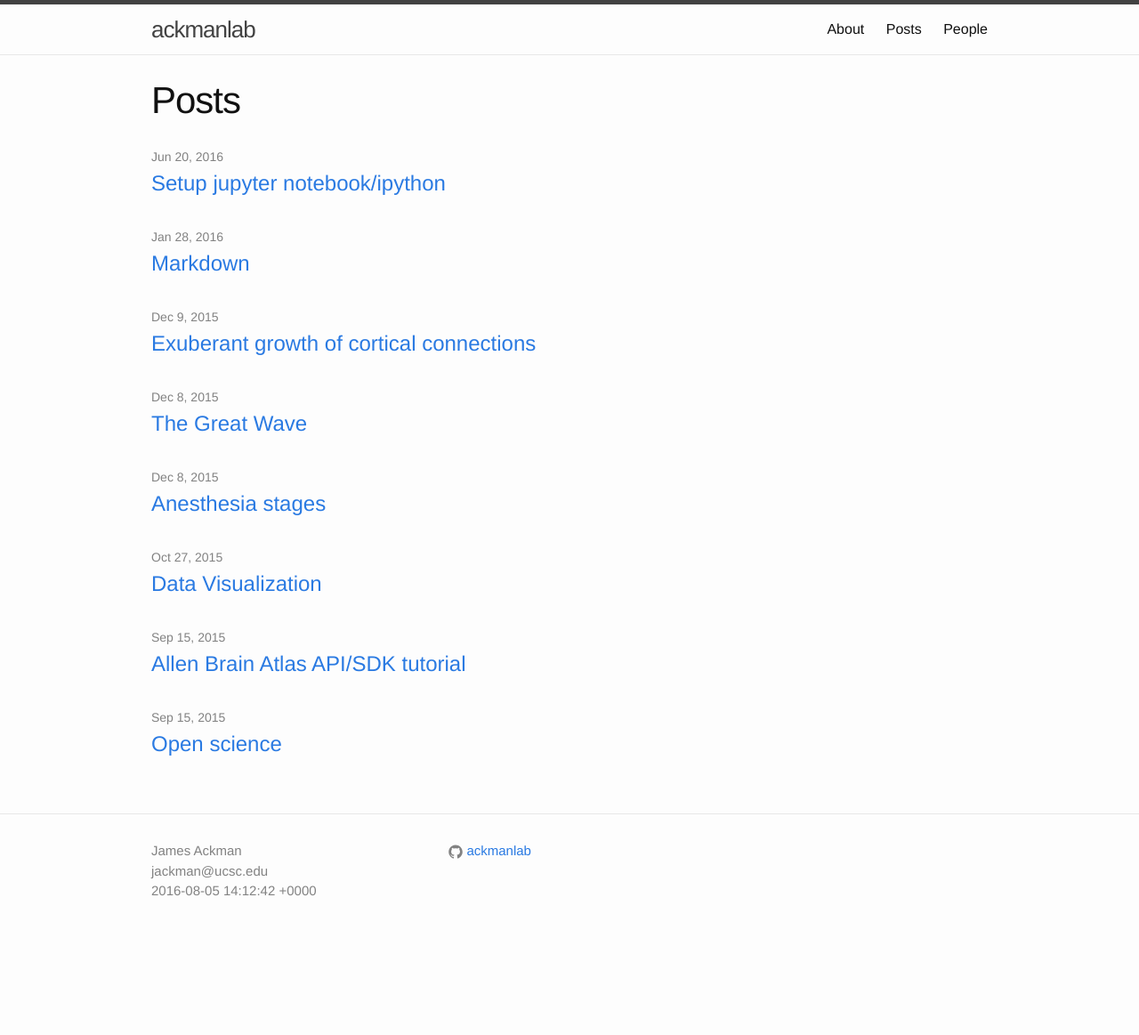
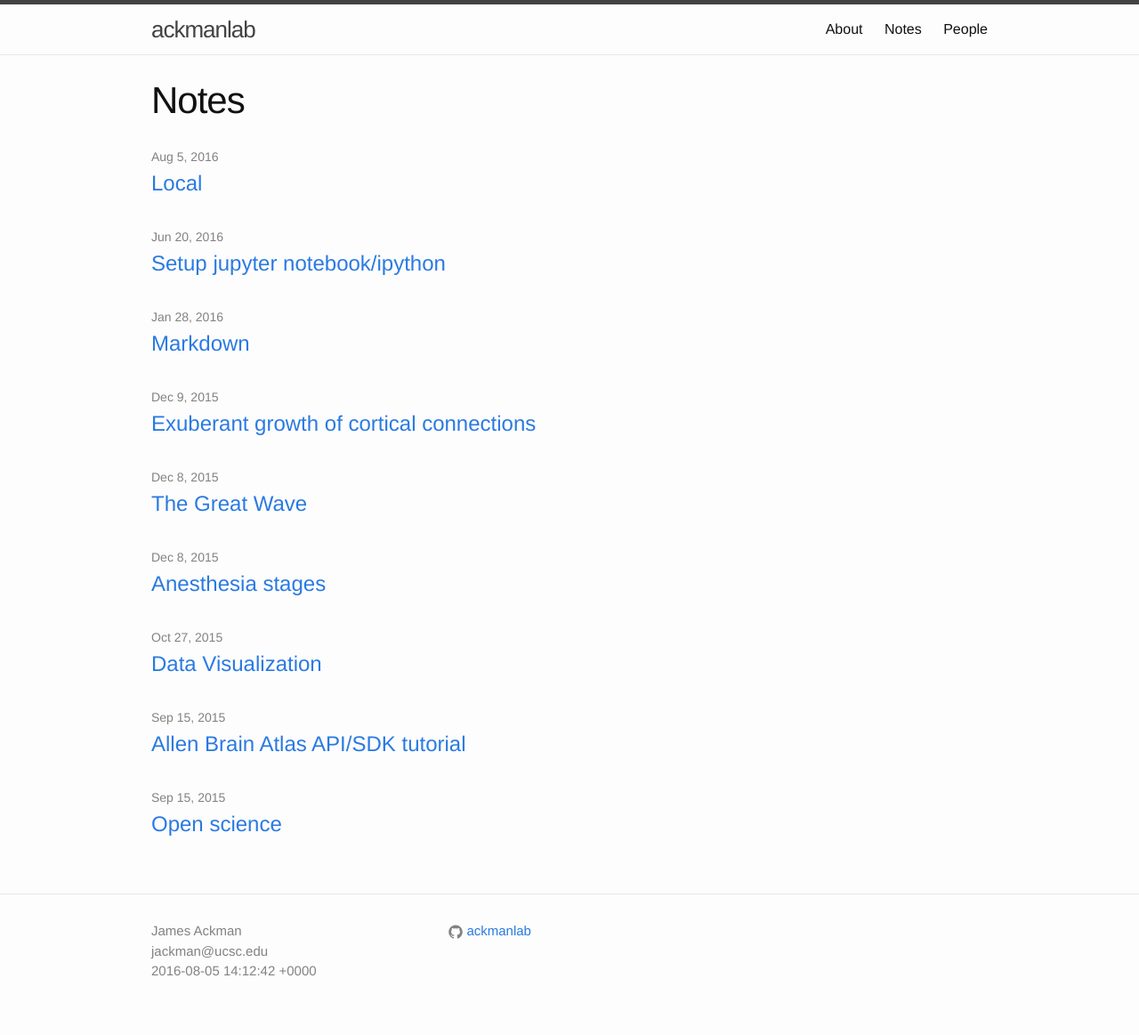
Before and after one commit to lanafrankle/ackmanlab, a Jekyll site: the page built from notes.md, in a window 1280 px wide. Shown: the whole page at 89% size. Built offline with Jekyll 4.4.1, drawn with Linux system fonts in a browser that asks for light colours; Markdown is read by kramdown in place of the engine named in the settings; before the commit the page ends 1073 px from its top, so only the background shows below that.

Commit message:
2016-08-04-14:40:14

```diff
--- a/notes.md
+++ b/notes.md
@@ -1,10 +1,18 @@
 ---
 layout: page
-title: Posts
+title: Notes
 ---
 
 <div class="home">
 <ul class="post-list">
+
+<li>
+<span class="post-meta">{{ site.time | date: "%b %-d, %Y" }}</span>
+<h2>
+<a class="post-link" href="http://int.ackmanlab.com.s3-website-us-west-2.amazonaws.com/">Local</a>
+</h2>
+</li>
+
 {% for post in site.posts %}
 <li>
 <span class="post-meta">{{ post.date | date: "%b %-d, %Y" }}</span>
```
Also changed, not shown: people.md (+1 -3 lines).
